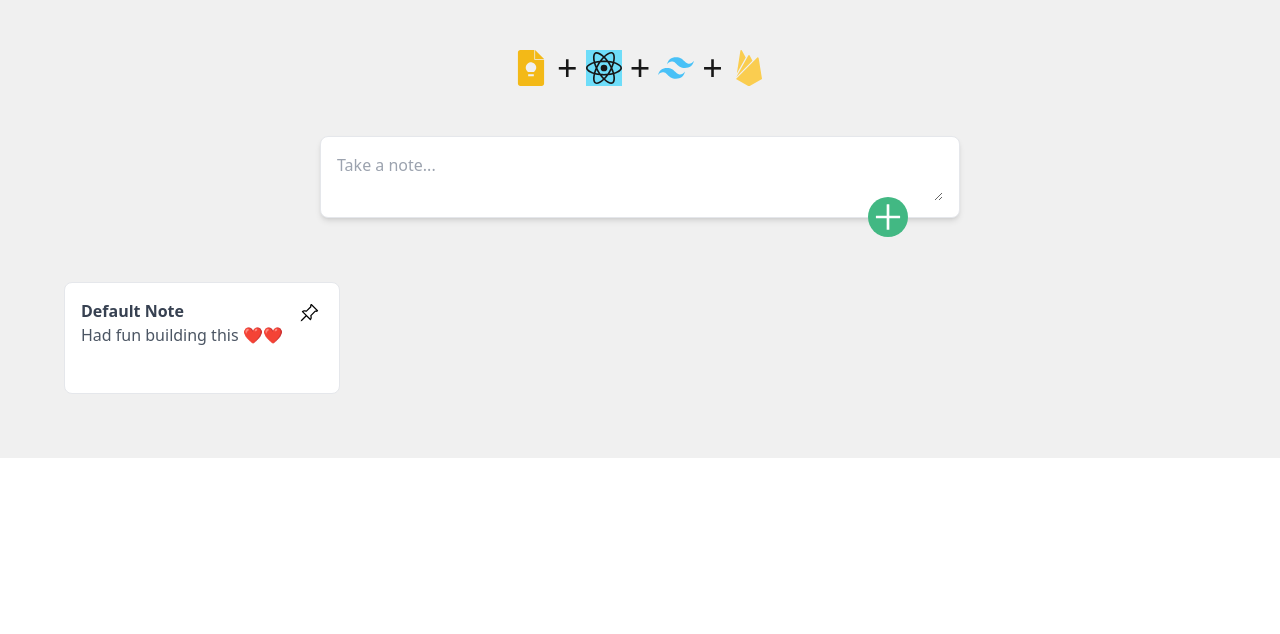
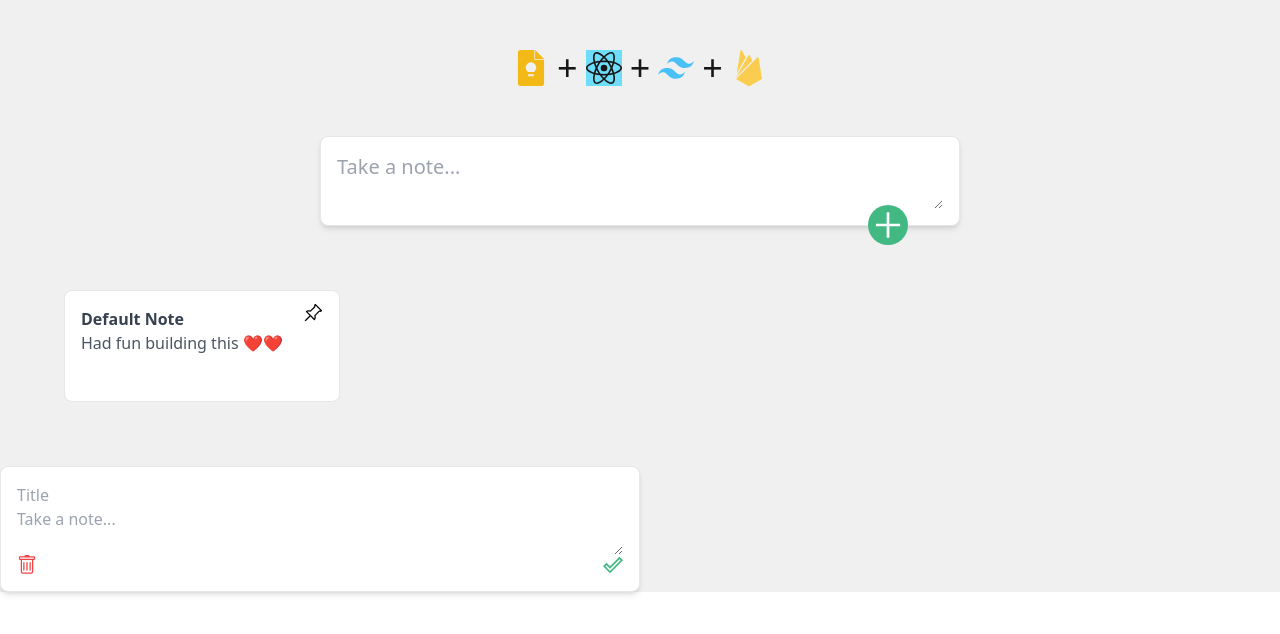
Before and after one commit to anthonytarus/google-keep-react-firebase, a React (Create React App) app: page / in a window 1280 px wide. Shown: the top 634 px of the page. Built offline with nearby package versions, Linux system fonts and the light colour scheme.

Commit message:
popup for editing

```diff
--- a/package.json
+++ b/package.json
@@ -3,6 +3,7 @@
   "version": "0.1.0",
   "private": true,
   "dependencies": {
+    "@headlessui/react": "^1.6.6",
     "@testing-library/jest-dom": "^5.16.4",
     "@testing-library/react": "^13.3.0",
     "@testing-library/user-event": "^13.5.0",
--- a/src/App.js
+++ b/src/App.js
@@ -1,13 +1,15 @@
 import Header from "./components/Header";
-import {BsPinAngle} from'react-icons/bs'
-import {AiOutlinePlus} from 'react-icons/ai'
+import { BsPinAngle } from "react-icons/bs";
+import {BiPencil} from 'react-icons/bi'
+import { AiOutlinePlus } from "react-icons/ai";
 import { useState } from "react";
+import Edit from "./components/Edit";
+
 function App() {
   const [extend, setExtend] = useState(false);
   const [title, setTitle] = useState("");
   const [content, setContent] = useState("");
   const [notes, setNotes] = useState([]);
-
 
   const addNote = () => {
     const newNote = { title, content };
@@ -26,7 +28,7 @@ function App() {
           {extend && (
             <input
               type="text"
-              className=""
+              className="p-1 outline-none text-xl"
               placeholder="Title"
               name="title"
               onChange={(e) => setTitle(e.target.value)}
@@ -34,7 +36,7 @@ function App() {
           )}
 
           <textarea
-            className=""
+            className="outline-none text-xl"
             placeholder="Take a note..."
             onChange={(e) => setContent(e.target.value)}
           ></textarea>
@@ -43,35 +45,35 @@ function App() {
               className="bg-addBtn rounded-full w-10 h-10 cursor-pointer flex items-center justify-center text-4xl text-white"
               onClick={addNote}
             >
-              <AiOutlinePlus/>
+              <AiOutlinePlus />
             </p>
           </div>
         </div>
       </section>
 
       <section className="p-7 md:p-16 grid md:grid-cols-2 xl:grid-cols-4 gap-4">
-
         <div className="bg-card rounded-lg h-28 p-4 hover:shadow-lg border relative">
           <h2 className="font-bold capitalize text-gray-700">Default Note</h2>
-          <p className="text-gray-600">
-            Had fun building this ❤❤
-          </p>
-          <div className="absolute top-5 right-5 text-xl">
-          <BsPinAngle />
-        </div>
-
-
+          <p className="text-gray-600">Had fun building this ❤❤</p>
+          <div className="absolute top-3 right-4">
+            <BsPinAngle size={20}/>
+          </div>
         </div>
 
         {notes.map((note) => (
-          <div className="bg-card rounded-lg  p-4 hover:shadow-lg border relative">
-            <h2 className="font-bold capitalize text-gray-700">{note.title}</h2>
+          <div className="bg-card rounded-lg  p-4 hover:shadow-lg border">
+            <div className="flex">
+            <h2 className="font-bold capitalize text-gray-700 w-[100%]">{note.title}</h2>
+            <p className="w-[6%] cursor-pointer"><BiPencil size={20}/></p>
+            </div>
+
             <p className="text-gray-600">{note.content}</p>
-            <p className="absolute top-0 right-0">edit</p>
-            <p className="absolute top-0 right-0">edit</p>
+
+
           </div>
         ))}
       </section>
+      <Edit/>
     </div>
   );
 }
--- /dev/null
+++ b/src/components/Edit.jsx
@@ -0,0 +1,18 @@
+import React from "react";
+import { BsTrash } from "react-icons/bs";
+import { MdDoneOutline } from "react-icons/md";
+
+function Edit() {
+  return (
+    <div className=" bg-card rounded-lg border shadow-md flex flex-col w-[82%] md:w-2/3 lg:w-1/2 p-4">
+      <input type="text" className="outline-none" placeholder="Title" name="title" />
+      <textarea className="outline-none" placeholder="Take a note..."></textarea>
+      <div className="flex justify-between">
+        <BsTrash size={20} className="text-red-500 cursor-pointer " />
+        <MdDoneOutline size={20} className="text-addBtn cursor-pointer " />
+      </div>
+    </div>
+  );
+}
+
+export default Edit;
```
Also changed, not shown: 1 other file (tests, documents, lock files or other folders).
